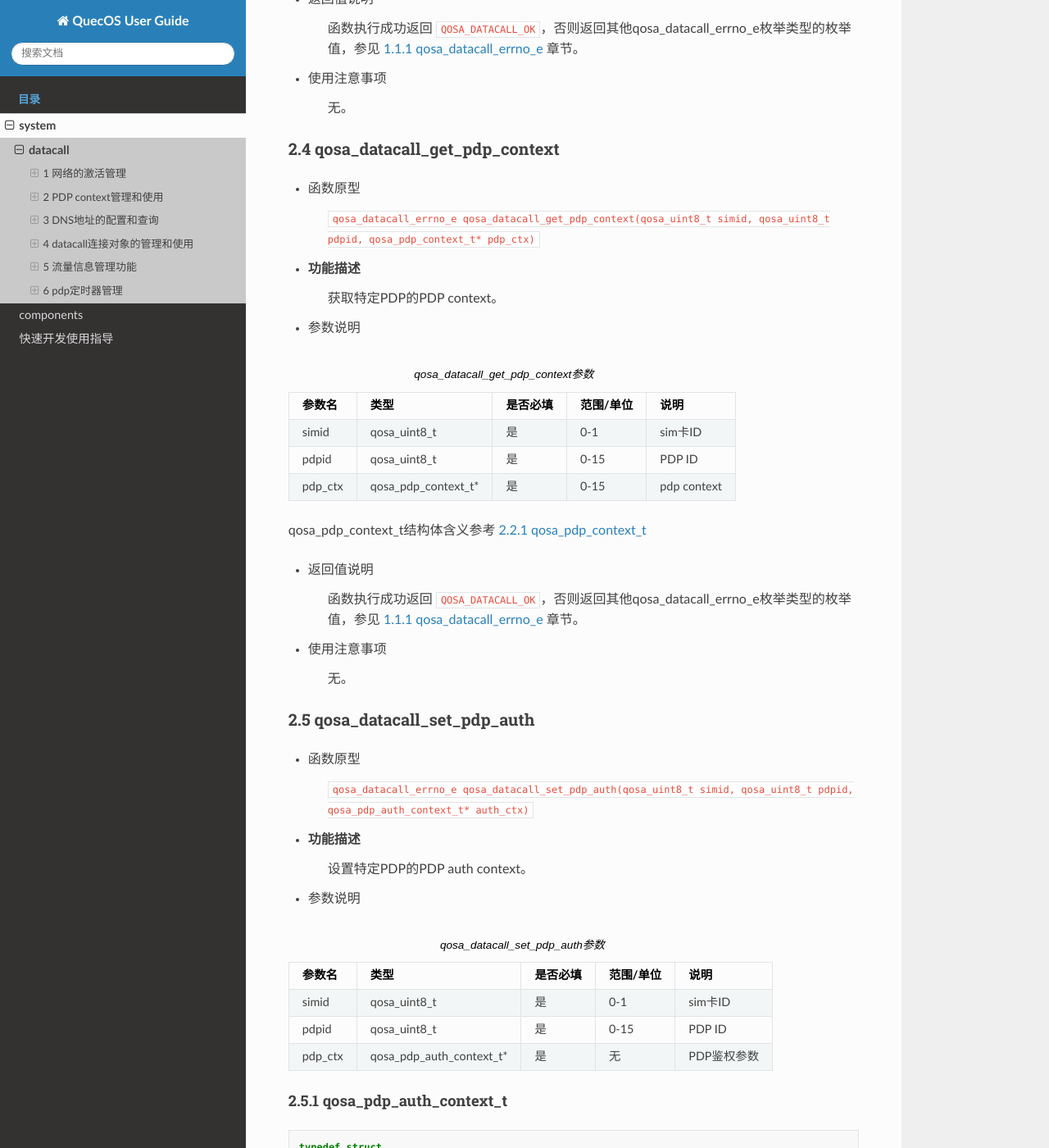
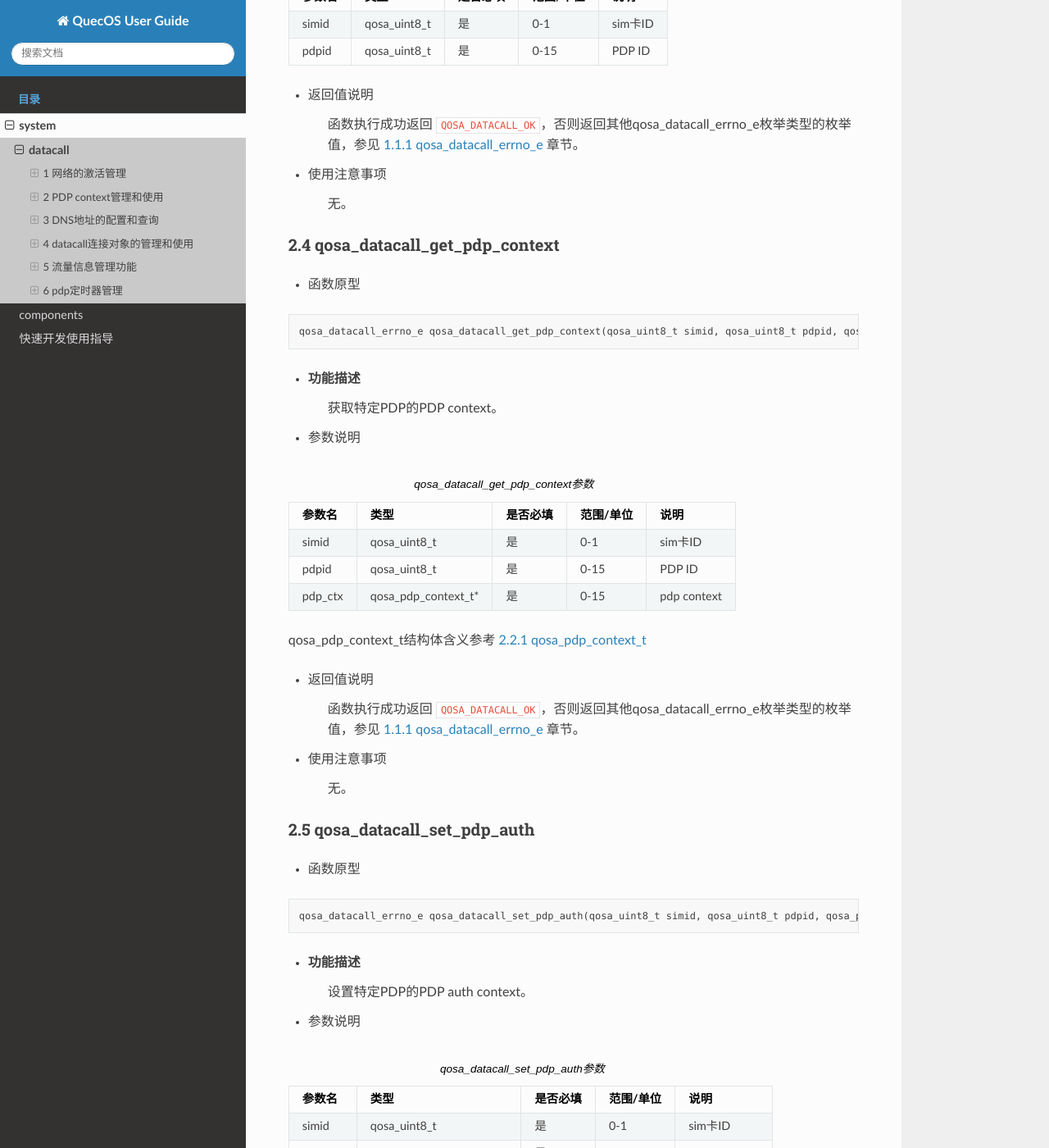
Before and after one commit to hearR/csdk_doc, a Sphinx documentation site: the page built from docs/source/system/network-comm/index.rst, in a window 1280 px wide and 1400 px high, scrolled down 5721 px. Shown: the whole window at 82% size. Built offline with Sphinx 7.4.7 and the Read the Docs theme 3.1.0, drawn with Linux system fonts in a browser that asks for light colours; some of the changed text lies outside the part shown.

Commit message:
Fix：修复datacall格式问题

```diff
--- a/docs/source/system/network-comm/index.rst
+++ b/docs/source/system/network-comm/index.rst
@@ -165,7 +165,9 @@ qosa_datacall_attach_stat_e枚举值
 ~~~~~~~~~~~~~~~~~~~~~~~~~~~~~~~~
 - 函数原型
 
-    ``qosa_bool_t qosa_datacall_wait_attached(qosa_uint8_t simid, qosa_uint32_t timeout)``
+.. code-block:: c
+
+    qosa_bool_t qosa_datacall_wait_attached(qosa_uint8_t simid, qosa_uint32_t timeout)
 
 - 功能描述
     执行时判断当前网络是否注册成功，如果当前没有注册成功，则等待一段时间返回网络注册结果。
@@ -210,7 +212,9 @@ qosa_datacall_attach_stat_e枚举值
 ~~~~~~~~~~~~~~~~~~~~~~~~~~~~~~~~~~~~~
 - 函数原型
 
-    ``qosa_bool_t qosa_datacall_is_defined(qosa_uint8_t simid, qosa_uint8_t pdpid)``
+.. code-block:: c
+
+    qosa_bool_t qosa_datacall_is_defined(qosa_uint8_t simid, qosa_uint8_t pdpid)
 
 - 功能描述
     查询一个指定的PDP是否为已定义状态。
@@ -252,7 +256,9 @@ qosa_datacall_attach_stat_e枚举值
 ~~~~~~~~~~~~~~~~~~~~~~~~~~~~~~~~~~~~~~~~~~~~~~~~~~~~~~~~
 - 函数原型
 
-    ``qosa_datacall_errno_e qosa_datacall_set_pdp_context(qosa_uint8_t simid, qosa_uint8_t pdpid, qosa_pdp_context_t* pdp_ctx)``
+.. code-block:: c
+
+    qosa_datacall_errno_e qosa_datacall_set_pdp_context(qosa_uint8_t simid, qosa_uint8_t pdpid, qosa_pdp_context_t* pdp_ctx)
 
 - 功能描述
     查询一个指定的PDP是否为已定义状态。
@@ -346,7 +352,9 @@ qosa_datacall_attach_stat_e枚举值
 ~~~~~~~~~~~~~~~~~~~~~~~~~~~~~~~~~~~~~~~~~~
 - 函数原型
 
-    ``qosa_datacall_errno_e qosa_datacall_delete_pdp_context(qosa_uint8_t simid, qosa_uint8_t pdpid)``
+.. code-block:: c
+
+    qosa_datacall_errno_e qosa_datacall_delete_pdp_context(qosa_uint8_t simid, qosa_uint8_t pdpid)
 
 - 功能描述
     删除特定PDP的PDP context。
@@ -388,7 +396,9 @@ qosa_datacall_attach_stat_e枚举值
 ~~~~~~~~~~~~~~~~~~~~~~~~~~~~~~~~~~
 - 函数原型
 
-    ``qosa_datacall_errno_e qosa_datacall_get_pdp_context(qosa_uint8_t simid, qosa_uint8_t pdpid, qosa_pdp_context_t* pdp_ctx)``
+.. code-block:: c
+
+    qosa_datacall_errno_e qosa_datacall_get_pdp_context(qosa_uint8_t simid, qosa_uint8_t pdpid, qosa_pdp_context_t* pdp_ctx)
 
 - 功能描述
     获取特定PDP的PDP context。
@@ -437,7 +447,9 @@ qosa_pdp_context_t结构体含义参考 :ref:`qosa_pdp_context_t`
 ~~~~~~~~~~~~~~~~~~~~~~~~~~~~~~~~~
 - 函数原型
 
-    ``qosa_datacall_errno_e qosa_datacall_set_pdp_auth(qosa_uint8_t simid, qosa_uint8_t pdpid, qosa_pdp_auth_context_t* auth_ctx)``
+.. code-block:: c
+
+    qosa_datacall_errno_e qosa_datacall_set_pdp_auth(qosa_uint8_t simid, qosa_uint8_t pdpid, qosa_pdp_auth_context_t* auth_ctx)
 
 - 功能描述
     设置特定PDP的PDP auth context。
@@ -501,7 +513,9 @@ qosa_pdp_context_t结构体含义参考 :ref:`qosa_pdp_context_t`
 ~~~~~~~~~~~~~~~~~~~~~~~~~~~~~~~~
 - 函数原型
 
-    ``qosa_datacall_errno_e qosa_datacall_get_pdp_auth(qosa_uint8_t simid, qosa_uint8_t pdpid, qosa_pdp_auth_context_t* auth_ctx)``
+.. code-block:: c
+
+    qosa_datacall_errno_e qosa_datacall_get_pdp_auth(qosa_uint8_t simid, qosa_uint8_t pdpid, qosa_pdp_auth_context_t* auth_ctx)
 
 - 功能描述
     获取特定PDP的PDP auth context。
@@ -551,7 +565,9 @@ qosa_pdp_auth_context_t结构体含义参考 :ref:`qosa_pdp_auth_context_t`
 ~~~~~~~~~~~~~~~~~~~~~~~~~~~~~~
 - 函数原型
 
-    ``qosa_datacall_errno_e qosa_datacall_set_pdp_qos(qosa_uint8_t simid, qosa_uint8_t pdpid, qosa_pdp_qos_profile_t* qos_profile)``
+.. code-block:: c
+
+    qosa_datacall_errno_e qosa_datacall_set_pdp_qos(qosa_uint8_t simid, qosa_uint8_t pdpid, qosa_pdp_qos_profile_t* qos_profile)
 
 - 功能描述
     定义特定PDP的QoS profile。
@@ -614,7 +630,9 @@ qosa_pdp_auth_context_t结构体含义参考 :ref:`qosa_pdp_auth_context_t`
 ~~~~~~~~~~~~~~~~~~~~~~~~~~~~~~
 - 函数原型
 
-    ``qosa_datacall_errno_e qosa_datacall_get_pdp_qos(qosa_uint8_t simid, qosa_uint8_t pdpid, qosa_pdp_qos_profile_t* qos_profile)``
+.. code-block:: c
+
+    qosa_datacall_errno_e qosa_datacall_get_pdp_qos(qosa_uint8_t simid, qosa_uint8_t pdpid, qosa_pdp_qos_profile_t* qos_profile)
 
 - 功能描述
     获取特定PDP的QoS profile.
@@ -669,7 +687,9 @@ qosa_pdp_qos_profile_t结构体含义参考 :ref:`qosa_pdp_qos_profile_t`
 ~~~~~~~~~~~~~~~~~~~~~~~~~~~~~~~~~~~~~~~~~~~~~~
 - 函数原型
 
-    ``qosa_datacall_errno_e qosa_datacall_get_dns_addr(qosa_uint8_t simid, qosa_uint8_t pdpid, qosa_datacall_dns_t* dns)``
+.. code-block:: c
+
+    qosa_datacall_errno_e qosa_datacall_get_dns_addr(qosa_uint8_t simid, qosa_uint8_t pdpid, qosa_datacall_dns_t* dns)
 
 - 功能描述
     获取dns服务器IP地址.
@@ -731,7 +751,9 @@ qosa_pdp_qos_profile_t结构体含义参考 :ref:`qosa_pdp_qos_profile_t`
 ~~~~~~~~~~~~~~~~~~~~~~~~~~~~~~~~~~~~~~~~~~~~~~
 - 函数原型
 
-    ``qosa_datacall_errno_e qosa_datacall_set_dns_addr(qosa_uint8_t simid, qosa_uint8_t pdpid, qosa_datacall_dns_t* dns)``
+.. code-block:: c
+
+    qosa_datacall_errno_e qosa_datacall_set_dns_addr(qosa_uint8_t simid, qosa_uint8_t pdpid, qosa_datacall_dns_t* dns)
 
 - 功能描述
     设置dns服务器IP地址.
@@ -784,7 +806,9 @@ qosa_datacall_dns_t结构体含义参考 :ref:`qosa_datacall_dns_t`
 ~~~~~~~~~~~~~~~~~~~~~~~~~~~~~~~
 - 函数原型
 
-    ``qosa_datacall_conn_t qosa_datacall_conn_new(qosa_uint8_t simid, qosa_uint8_t pdpid, qosa_datacall_conn_type_e conn_type)``
+.. code-block:: c
+
+    qosa_datacall_conn_t qosa_datacall_conn_new(qosa_uint8_t simid, qosa_uint8_t pdpid, qosa_datacall_conn_type_e conn_type)
 
 - 功能描述
     生成一个特定功能域的连接对象.
@@ -845,7 +869,9 @@ qosa_datacall_dns_t结构体含义参考 :ref:`qosa_datacall_dns_t`
 ~~~~~~~~~~~~~~~~~~~~~~~~~~~~~~~~~
 - 函数原型
 
-    ``qosa_datacall_errno_e qosa_datacall_start(qosa_datacall_conn_t conn, qosa_uint32_t max_wait_time)``
+.. code-block:: c
+
+    qosa_datacall_errno_e qosa_datacall_start(qosa_datacall_conn_t conn, qosa_uint32_t max_wait_time)
 
 - 功能描述
     打开特定datacall连接对象(同步).
@@ -894,7 +920,9 @@ qosa_datacall_dns_t结构体含义参考 :ref:`qosa_datacall_dns_t`
 ~~~~~~~~~~~~~~~~~~~~~~~~~~~~~~~~~~~~
 - 函数原型
 
-    ``qosa_datacall_errno_e qosa_datacall_start_async(qosa_datacall_conn_t conn, qosa_uint32_t max_wait_time, datacall_callback_cb_ptr cb, void* ctx)``
+.. code-block:: c
+
+    qosa_datacall_errno_e qosa_datacall_start_async(qosa_datacall_conn_t conn, qosa_uint32_t max_wait_time, datacall_callback_cb_ptr cb, void* ctx)
 
 - 功能描述
     打开特定datacall连接对象(异步接口).
@@ -955,7 +983,9 @@ qosa_datacall_dns_t结构体含义参考 :ref:`qosa_datacall_dns_t`
 ~~~~~~~~~~~~~~~~~~~~~~~~~~~~~~~~~~~~
 - 函数原型
 
-    ``qosa_datacall_errno_e qosa_datacall_stop(qosa_datacall_conn_t conn, qosa_uint32_t max_wait_time)``
+.. code-block:: c
+
+    qosa_datacall_errno_e qosa_datacall_stop(qosa_datacall_conn_t conn, qosa_uint32_t max_wait_time)
 
 - 功能描述
     关闭特定datacall连接对象(同步接口).
@@ -997,7 +1027,9 @@ qosa_datacall_dns_t结构体含义参考 :ref:`qosa_datacall_dns_t`
 ~~~~~~~~~~~~~~~~~~~~~~~~~~~~~~~~~~~~
 - 函数原型
 
-    ``qosa_datacall_errno_e qosa_datacall_stop_async(qosa_datacall_conn_t conn, qosa_uint32_t max_wait_time, datacall_callback_cb_ptr cb, void* ctx)``
+.. code-block:: c
+
+    qosa_datacall_errno_e qosa_datacall_stop_async(qosa_datacall_conn_t conn, qosa_uint32_t max_wait_time, datacall_callback_cb_ptr cb, void* ctx)
 
 - 功能描述
     关闭特定datacall连接对象(异步接口).
@@ -1050,7 +1082,9 @@ qosa_datacall_dns_t结构体含义参考 :ref:`qosa_datacall_dns_t`
 ~~~~~~~~~~~~~~~~~~~~~~~~~~~~~~~~~~~~
 - 函数原型
 
-    ``qosa_bool_t qosa_datacall_get_status(qosa_datacall_conn_t conn)``
+.. code-block:: c
+
+    qosa_bool_t qosa_datacall_get_status(qosa_datacall_conn_t conn)
 
 - 功能描述
     获取特定datacall连接对象的连接状态.
@@ -1087,7 +1121,9 @@ qosa_datacall_dns_t结构体含义参考 :ref:`qosa_datacall_dns_t`
 ~~~~~~~~~~~~~~~~~~~~~~~~~~~~~~~~~~~~
 - 函数原型
 
-    ``qosa_datacall_errno_e qosa_datacall_get_ip_info(qosa_datacall_conn_t conn, qosa_datacall_ip_info_t* info)``
+.. code-block:: c
+
+    qosa_datacall_errno_e qosa_datacall_get_ip_info(qosa_datacall_conn_t conn, qosa_datacall_ip_info_t* info)
 
 - 功能描述
     获取特定datacall连接对象的详细信息.
@@ -1133,7 +1169,9 @@ qosa_datacall_dns_t结构体含义参考 :ref:`qosa_datacall_dns_t`
 ~~~~~~~~~~~~~~~~~~~~~~~~~~~~~~~~~~~~~~~~~~~~~~~~~~
 - 函数原型
 
-    ``qosa_datacall_errno_e qosa_datacall_get_traffic_statistics(qosa_uint8_t simid, qosa_datacall_traffic_statistics_t* traffic_statistics)``
+.. code-block:: c
+
+    qosa_datacall_errno_e qosa_datacall_get_traffic_statistics(qosa_uint8_t simid, qosa_datacall_traffic_statistics_t* traffic_statistics)
 
 - 功能描述
     获取上下行流量统计信息.
@@ -1188,7 +1226,9 @@ qosa_datacall_dns_t结构体含义参考 :ref:`qosa_datacall_dns_t`
 ~~~~~~~~~~~~~~~~~~~~~~~~~~~~~~~~~~~~~~~~~~~~~~~~~~
 - 函数原型
 
-    ``qosa_datacall_errno_e qosa_datacall_clear_traffic_statistics(qosa_uint8_t simid)``
+.. code-block:: c
+
+    qosa_datacall_errno_e qosa_datacall_clear_traffic_statistics(qosa_uint8_t simid)
 
 - 功能描述
     清除上下行流量统计信息.
@@ -1225,7 +1265,9 @@ qosa_datacall_dns_t结构体含义参考 :ref:`qosa_datacall_dns_t`
 
 - 函数原型
 
-    ``qosa_datacall_errno_e qosa_datacall_save_traffic_statistics(qosa_uint8_t simid)``
+.. code-block:: c
+
+    qosa_datacall_errno_e qosa_datacall_save_traffic_statistics(qosa_uint8_t simid)
 
 - 功能描述
     保存上下行流量信息到NV中.
@@ -1264,7 +1306,9 @@ qosa_datacall_dns_t结构体含义参考 :ref:`qosa_datacall_dns_t`
 ~~~~~~~~~~~~~~~~~~~~~~~~~~~~~~~
 - 函数原型
 
-    ``qosa_datacall_errno_e qosa_datacall_set_pdp_timer(qosa_uint8_t simid, qosa_uint8_t rat, qosa_uint8_t procedure, qosa_datacall_pdp_timer_t* pdp_timer)``
+.. code-block:: c
+
+    qosa_datacall_errno_e qosa_datacall_set_pdp_timer(qosa_uint8_t simid, qosa_uint8_t rat, qosa_uint8_t procedure, qosa_datacall_pdp_timer_t* pdp_timer)
 
 - 功能描述
     配置PDP激活/去激活定时器配置.
@@ -1345,7 +1389,9 @@ qosa_datacall_dns_t结构体含义参考 :ref:`qosa_datacall_dns_t`
 ~~~~~~~~~~~~~~~~~~~~~~~~~~~~~~~~~~~
 - 函数原型
 
-    ``qosa_datacall_errno_e qosa_datacall_get_pdp_timer(qosa_uint8_t simid, qosa_uint8_t rat, qosa_uint8_t procedure, qosa_datacall_pdp_timer_t* pdp_timer)``
+.. code-block:: c
+
+    qosa_datacall_errno_e qosa_datacall_get_pdp_timer(qosa_uint8_t simid, qosa_uint8_t rat, qosa_uint8_t procedure, qosa_datacall_pdp_timer_t* pdp_timer)
 
 - 功能描述
     获取PDP激活/去激活定时器配置信息.
```
